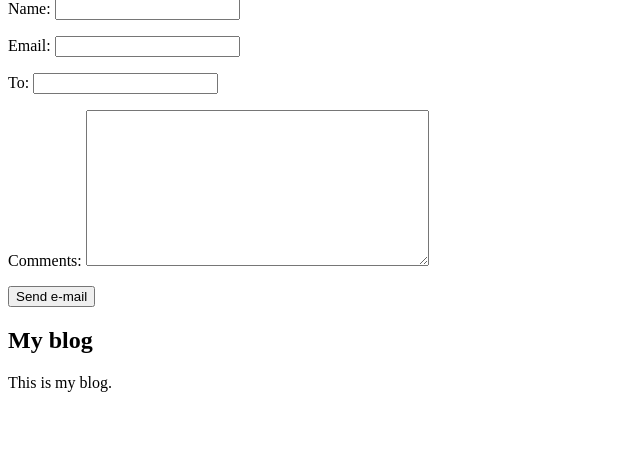
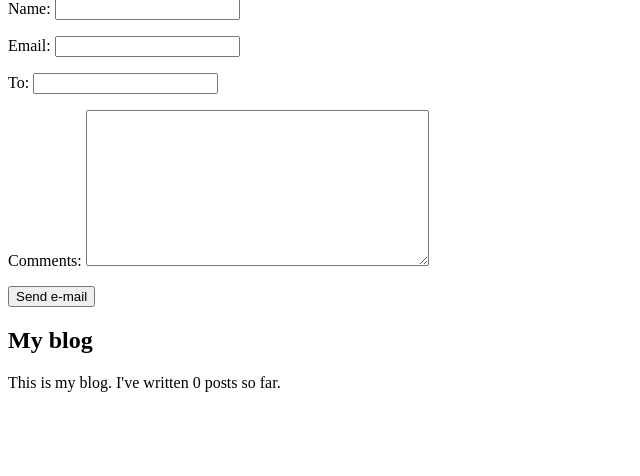
Before and after one commit to liveseyy/BlogDjango, a Django app: template blog/templates/blog/post/share.html in a window 1280 px wide. Shown: the part 81-557 px from the top of the page, without its empty margins (0-640 px from the left). Run offline with Django 3.2, Linux system fonts and the light colour scheme; the template is opened without the code that fills it: values that come from a table or form of the project are taken from there, others are empty.

Commit message:
added a display of the total number of posts

```diff
--- a/blog/models.py
+++ b/blog/models.py
@@ -26,7 +26,6 @@ class Post(models.Model):
     status = models.CharField(max_length=10, choices=STATUS_CHOICES, default='draft')
     objects = models.Manager()
     published = PublishedManager()
-
     tags = TaggableManager()
 
     class Meta:
--- a/blog/templates/blog/base.html
+++ b/blog/templates/blog/base.html
@@ -1,4 +1,6 @@
 {% load static %}
+{% load blog_tags %}
+
 <!DOCTYPE html>
 <html lang="en">
 <head>
@@ -12,7 +14,7 @@
     </div>
     <div class="sidebar">
         <h2>My blog</h2>
-        <p>This is my blog.</p>
+        <p>This is my blog. I've written {% total_posts %} posts so far.</p>
     </div>
 </body>
 </html>
--- /dev/null
+++ b/blog/templatetags/blog_tags.py
@@ -0,0 +1,9 @@
+from django import template
+from ..models import Post
+
+register = template.Library()
+
+
+@register.simple_tag
+def total_posts():
+    return Post.published.count()
```
Also changed, not shown: blog/templatetags/__init__.py (added).
